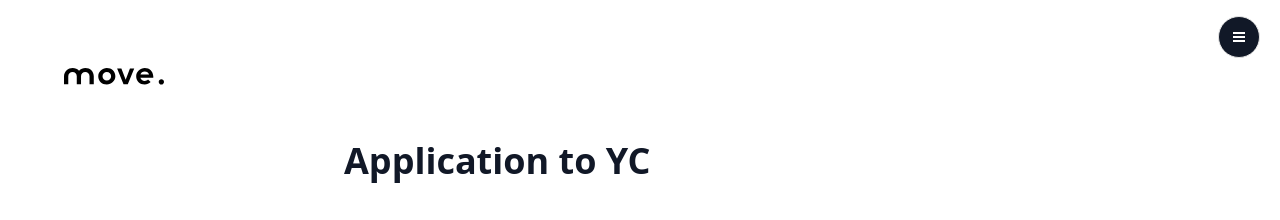
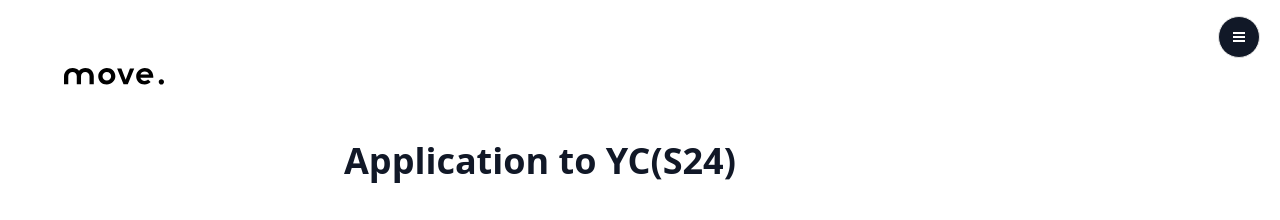
Before and after one commit to hiteshjoshi/hitesh.io, an Astro site: page /yc-application in a window 1280 px wide. Shown: the top 220 px of the page. Built offline with nearby package versions, Linux system fonts and the light colour scheme; Astro itself is replaced by a stand-in of ours.

Commit message:
update YC video

```diff
--- a/src/content/blog/yc-application.mdx
+++ b/src/content/blog/yc-application.mdx
@@ -1,5 +1,5 @@
 ---
-title: 'Application to YC'
+title: 'Application to YC(S24)'
 socialTitle: "My YC application as a solo founder."
 description: "Why am I not funny at all? I think the YC human who will review my video, will not get the fun element at all. "
 pubDate: 2024-04-26T10:51:49.441Z
```
